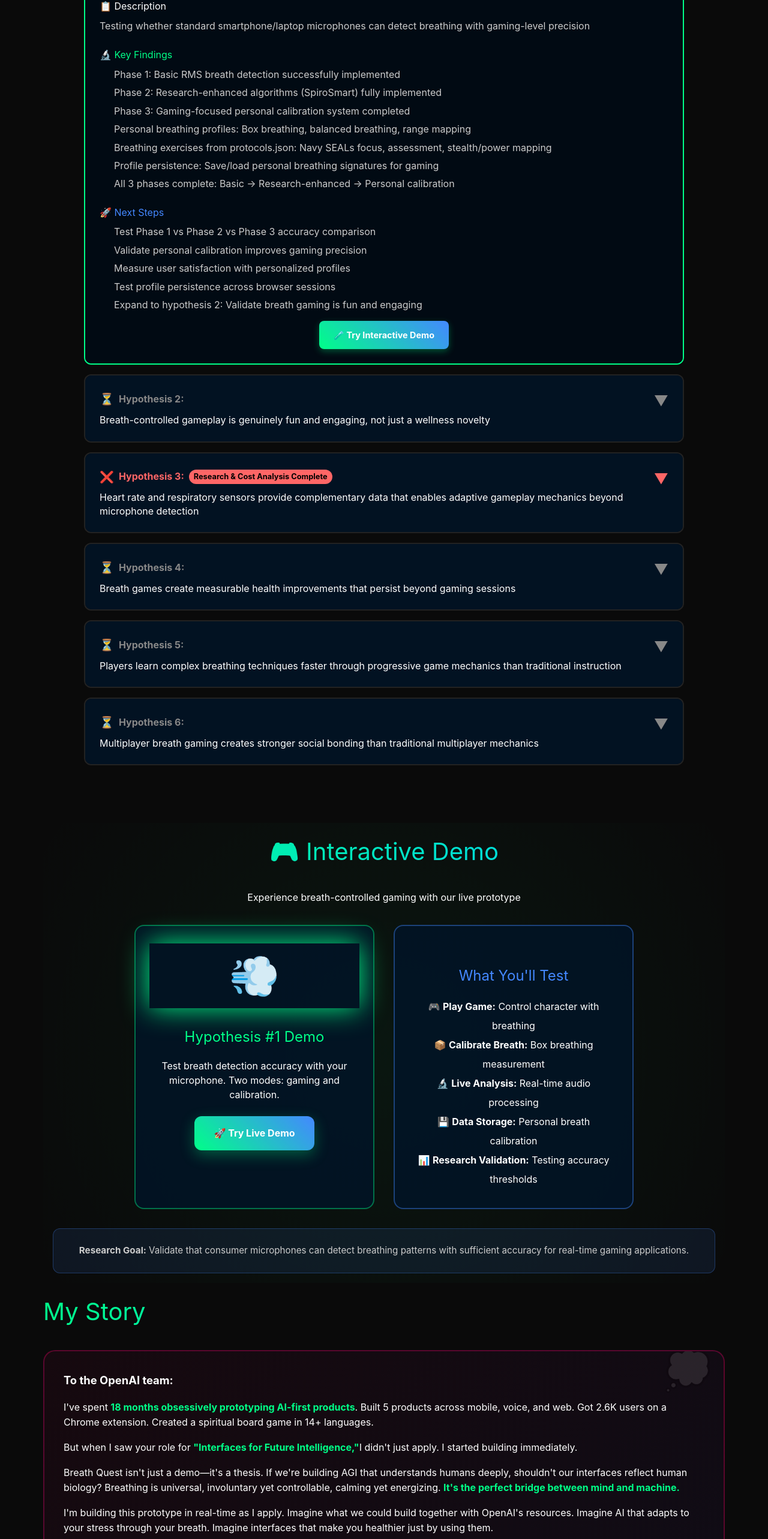
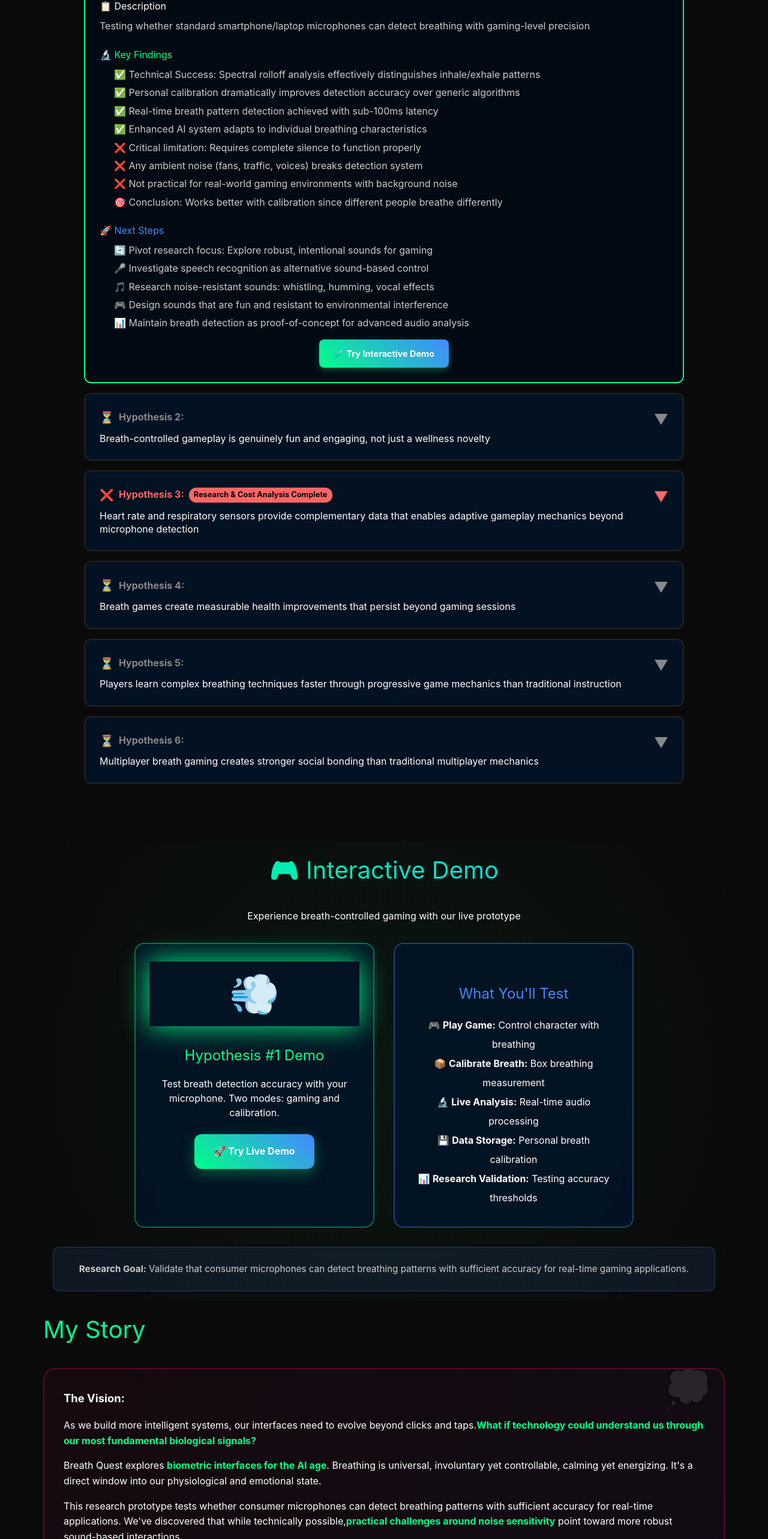
Before and after one commit to alibad/breathquest, a Next.js app: page / in a window 1280 px wide. Shown: the part 5453-8019 px from the top of the page at 60% size. Built offline with nearby package versions, Linux system fonts and the light colour scheme.

Commit message:
update hypothesis and story

```diff
--- a/src/components/sections/HypothesisSection.tsx
+++ b/src/components/sections/HypothesisSection.tsx
@@ -24,20 +24,21 @@ const hypothesesData: HypothesisStatus[] = [
     status: 'completed',
     phase: 'All 3 Phases Complete',
     findings: [
-      'Phase 1: Basic RMS breath detection successfully implemented',
-      'Phase 2: Research-enhanced algorithms (SpiroSmart) fully implemented',
-      'Phase 3: Gaming-focused personal calibration system completed',
-      'Personal breathing profiles: Box breathing, balanced breathing, range mapping',
-      'Breathing exercises from protocols.json: Navy SEALs focus, assessment, stealth/power mapping',
-      'Profile persistence: Save/load personal breathing signatures for gaming',
-      'All 3 phases complete: Basic → Research-enhanced → Personal calibration'
+      '✅ Technical Success: Spectral rolloff analysis effectively distinguishes inhale/exhale patterns',
+      '✅ Personal calibration dramatically improves detection accuracy over generic algorithms',
+      '✅ Real-time breath pattern detection achieved with sub-100ms latency',
+      '✅ Enhanced AI system adapts to individual breathing characteristics',
+      '❌ Critical limitation: Requires complete silence to function properly',
+      '❌ Any ambient noise (fans, traffic, voices) breaks detection system',
+      '❌ Not practical for real-world gaming environments with background noise',
+      '🎯 Conclusion: Works better with calibration since different people breathe differently'
     ],
     nextSteps: [
-      'Test Phase 1 vs Phase 2 vs Phase 3 accuracy comparison',
-      'Validate personal calibration improves gaming precision',
-      'Measure user satisfaction with personalized profiles',
-      'Test profile persistence across browser sessions',
-      'Expand to hypothesis 2: Validate breath gaming is fun and engaging'
+      '🔄 Pivot research focus: Explore robust, intentional sounds for gaming',
+      '🎤 Investigate speech recognition as alternative sound-based control',
+      '🎵 Research noise-resistant sounds: whistling, humming, vocal effects',
+      '🎮 Design sounds that are fun and resistant to environmental interference',
+      '📊 Maintain breath detection as proof-of-concept for advanced audio analysis'
     ],
     demoLink: '/hypothesis-1'
   },
--- a/src/components/sections/StorySection.tsx
+++ b/src/components/sections/StorySection.tsx
@@ -11,30 +11,31 @@ const StorySection = () => {
 
       <div className="story-box">
         <p style={{ fontSize: '1.15rem', lineHeight: '1.8' }}>
-          <strong>To the OpenAI team:</strong>
+          <strong>The Vision:</strong>
         </p>
         <p style={{ marginTop: '1rem' }}>
-          I've spent <span className="highlight">18 months obsessively prototyping AI-first products</span>.
-          Built 5 products across mobile, voice, and web. Got 2.6K users on a Chrome extension.
-          Created a spiritual board game in 14+ languages.
+          As we build more intelligent systems, our interfaces need to evolve beyond clicks and taps.
+          <span className="highlight">What if technology could understand us through our most fundamental biological signals?</span>
         </p>
         <p style={{ marginTop: '1rem' }}>
-          But when I saw your role for <span className="highlight">"Interfaces for Future Intelligence,"</span>
-          I didn't just apply. I started building immediately.
+          Breath Quest explores <span className="highlight">biometric interfaces for the AI age</span>.
+          Breathing is universal, involuntary yet controllable, calming yet energizing.
+          It's a direct window into our physiological and emotional state.
         </p>
         <p style={{ marginTop: '1rem' }}>
-          Breath Quest isn't just a demo—it's a thesis. If we're building AGI that understands humans deeply,
-          shouldn't our interfaces reflect human biology? Breathing is universal, involuntary yet controllable,
-          calming yet energizing. <span className="highlight">It's the perfect bridge between mind and machine.</span>
+          This research prototype tests whether consumer microphones can detect breathing patterns
+          with sufficient accuracy for real-time applications. We've discovered that while technically possible,
+          <span className="highlight">practical challenges around noise sensitivity</span> point toward
+          more robust sound-based interactions.
         </p>
         <p style={{ marginTop: '1rem' }}>
-          I'm building this prototype in real-time as I apply. Imagine what we could build together with OpenAI's resources.
-          Imagine AI that adapts to your stress through your breath. Imagine interfaces that make you healthier
-          just by using them.
+          The future of human-computer interaction isn't just about better screens or faster processors—
+          it's about <span className="highlight">interfaces that understand human biology</span>.
+          Systems that adapt to our stress, energy levels, and emotional states naturally.
         </p>
         <p style={{ marginTop: '1.5rem', fontStyle: 'italic' }}>
-          I'm not looking for a job. I'm looking for a lab where wild ideas become tomorrow's reality.
-          Let's build interfaces that don't just serve intelligence—but embody it.
+          This is just the beginning. As AI becomes more sophisticated, our ways of communicating with it
+          must become more human. Let's build interfaces that don't just process commands—but understand us.
         </p>
       </div>
     </section>
```
